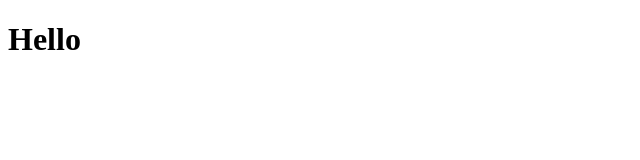
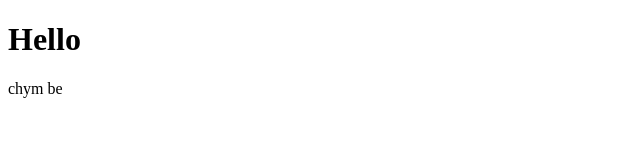
Before and after one commit to NguyenAnh2003/mini-project, a plain HTML site: page index.html in a window 1280 px wide. Shown: the full height of the page, 0-640 px from the left. Drawn offline with Linux system fonts and the light colour scheme.

Commit message:
Update index.html

```diff
--- a/index.html
+++ b/index.html
@@ -8,5 +8,7 @@
 </head>
 <body>
     <h1>Hello</h1>
+
+    <p>chym be</p>
 </body>
 </html>
```
